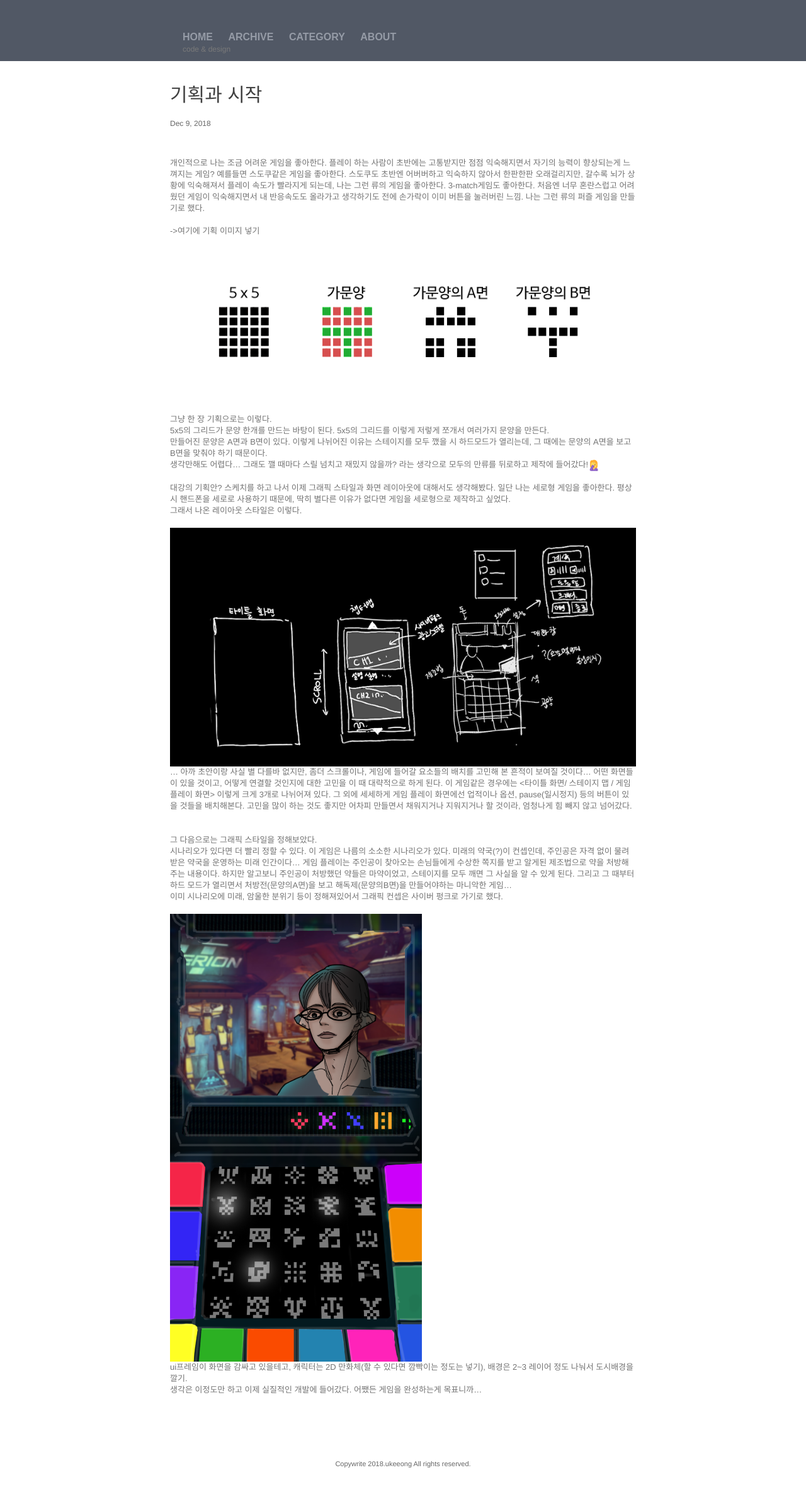
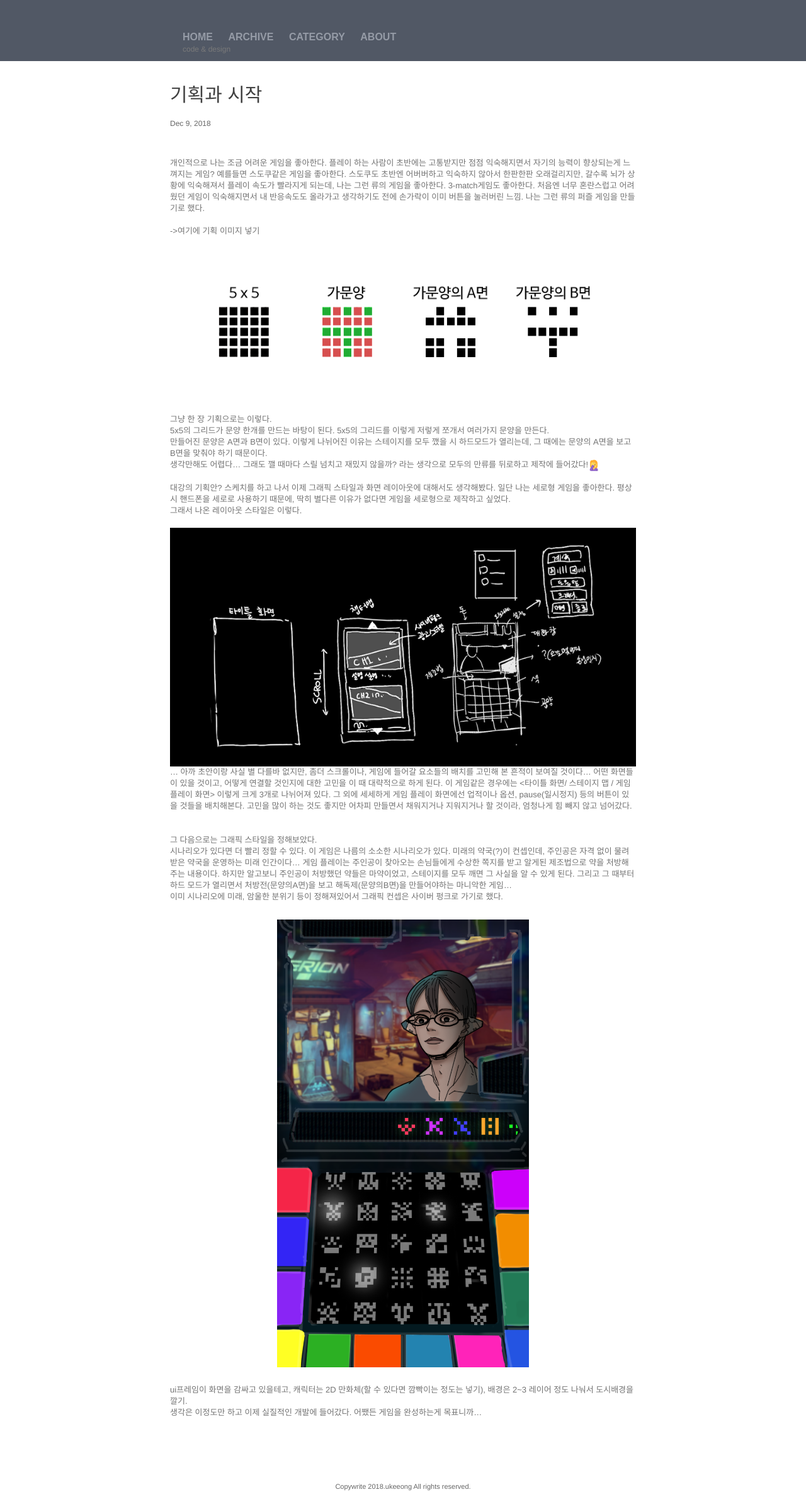
Before and after one commit to ukeeong/ukeeong.github.io, a Jekyll site: the page built from _posts/2018-12-09-기획과시작.markdown, in a window 1280 px wide. Shown: the whole page at 63% size. Built offline with Jekyll 4.4.1, drawn with Linux system fonts in a browser that asks for light colours; comment, search, counter and statistics services are not loaded; before the commit the page ends 2333 px from its top, so only the background shows below that.

Commit message:
Update 2018-12-09-기획과시작.markdown

```diff
--- a/_posts/2018-12-09-기획과시작.markdown
+++ b/_posts/2018-12-09-기획과시작.markdown
@@ -33,7 +33,7 @@
 시나리오가 있다면 더 빨리 정할 수 있다. 이 게임은 나름의 소소한 시나리오가 있다. 미래의 약국(?)이 컨셉인데, 주인공은 자격 없이 물려 받은 약국을 운영하는 미래 인간이다... 게임 플레이는 주인공이 찾아오는 손님들에게 수상한 쪽지를 받고 알게된 제조법으로 약을 처방해주는 내용이다. 하지만 알고보니 주인공이 처방했던 약들은 마약이었고, 스테이지를 모두 깨면 그 사실을 알 수 있게 된다. 그리고 그 때부터 하드 모드가 열리면서 처방전(문양의A면)을 보고 해독제(문양의B면)을 만들어야하는 마니악한 게임... <br>
 이미 시나리오에 미래, 암울한 분위기 등이 정해져있어서 그래픽 컨셉은 사이버 펑크로 가기로 했다.<br>
 <br>
-<img width="400px" align="center" src="/images/post_attach/project000/레이아웃 스타일.png">
+<p style="text-align:center;"><img width="400px" src="/images/post_attach/project000/레이아웃 스타일.png"></P>
 <br>
 ui프레임이 화면을 감싸고 있을테고, 캐릭터는 2D 만화체(할 수 있다면 깜빡이는 정도는 넣기), 배경은 2~3 레이어 정도 나눠서 도시배경을 깔기.<br>
 생각은 이정도만 하고 이제 실질적인 개발에 들어갔다. 어쨌든 게임을 완성하는게 목표니까...<br>
```
